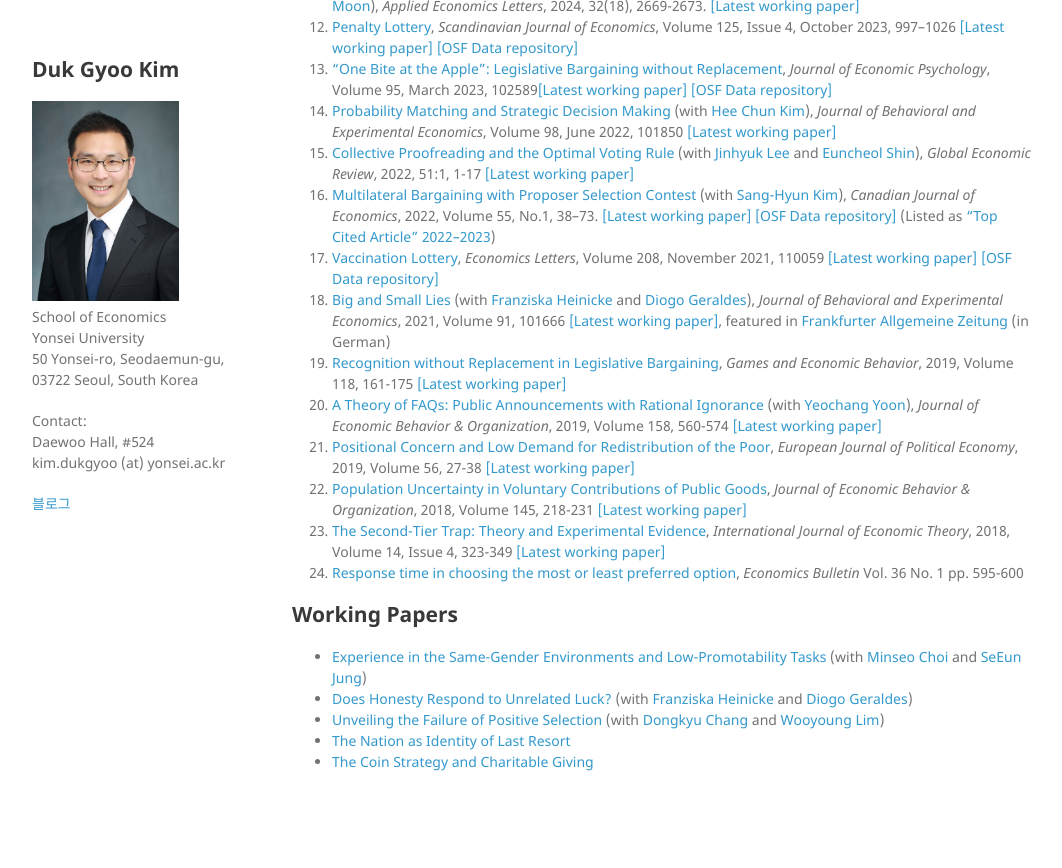
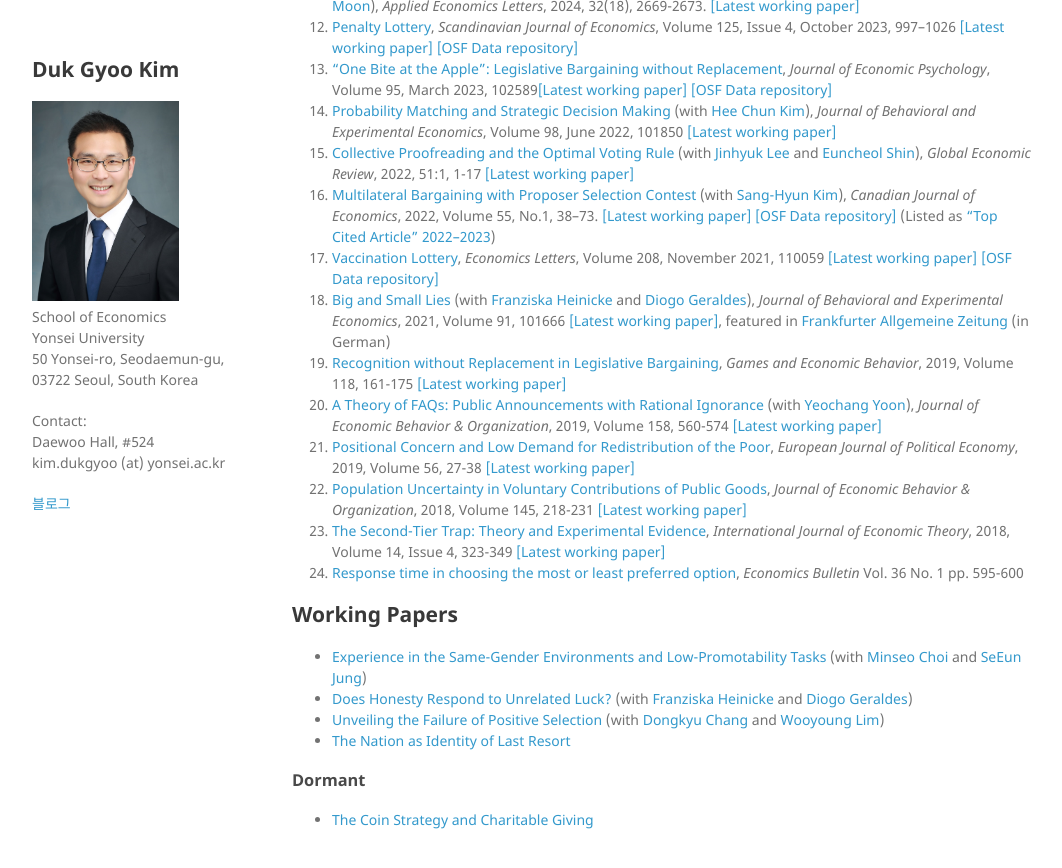
Before and after one commit to kimdukgyoo/kimdukgyoo.github.io, a Jekyll site: the page built from index.md, in a window 1280 px wide and 900 px high, scrolled down 731 px. Shown: the top 868 px of the window, without its empty margins (108-1170 px from the left). Built offline with Jekyll 4.4.1, drawn with Linux system fonts in a browser that asks for light colours; our own code applies the rules of GitHub Pages for plain Markdown files; before the commit the page ends 1573 px from its top, so only the background shows below that.

Commit message:
Update index.md

```diff
--- a/index.md
+++ b/index.md
@@ -48,6 +48,8 @@ I usually go by 'Duk,' by pronouncing 'DOOK' quickly. Want to enunciate my first
 * <a href="https://kimdukgyoo.github.io/PDFfiles/LuckLying.pdf" target="_blank">Does Honesty Respond to Unrelated Luck?</a> (with <a href="https://sites.google.com/view/franziskaheinicke/research?authuser=0" target="_blank">Franziska Heinicke</a> and <a href="https://sites.google.com/site/diogogeraldes/research" target="_blank">Diogo Geraldes</a>)
 * <a href="https://kimdukgyoo.github.io/PDFfiles/positiveselection.pdf" target="_blank">Unveiling the Failure of Positive Selection</a> (with <a href="https://sites.google.com/site/dongkyuchang/" target="_blank">Dongkyu Chang</a> and <a href="http://wooyoung.people.ust.hk/" target="_blank">Wooyoung Lim</a>)
 * <a href="https://kimdukgyoo.github.io/PDFfiles/NationAsIdentity.pdf" target="_blank">The Nation as Identity of Last Resort</a>
+
+### Dormant
 * <a href="https://kimdukgyoo.github.io/PDFfiles/CoinStrategyandCharitableGiving.pdf" target="_blank"> The Coin Strategy and Charitable Giving</a>
 
 <!--
```
